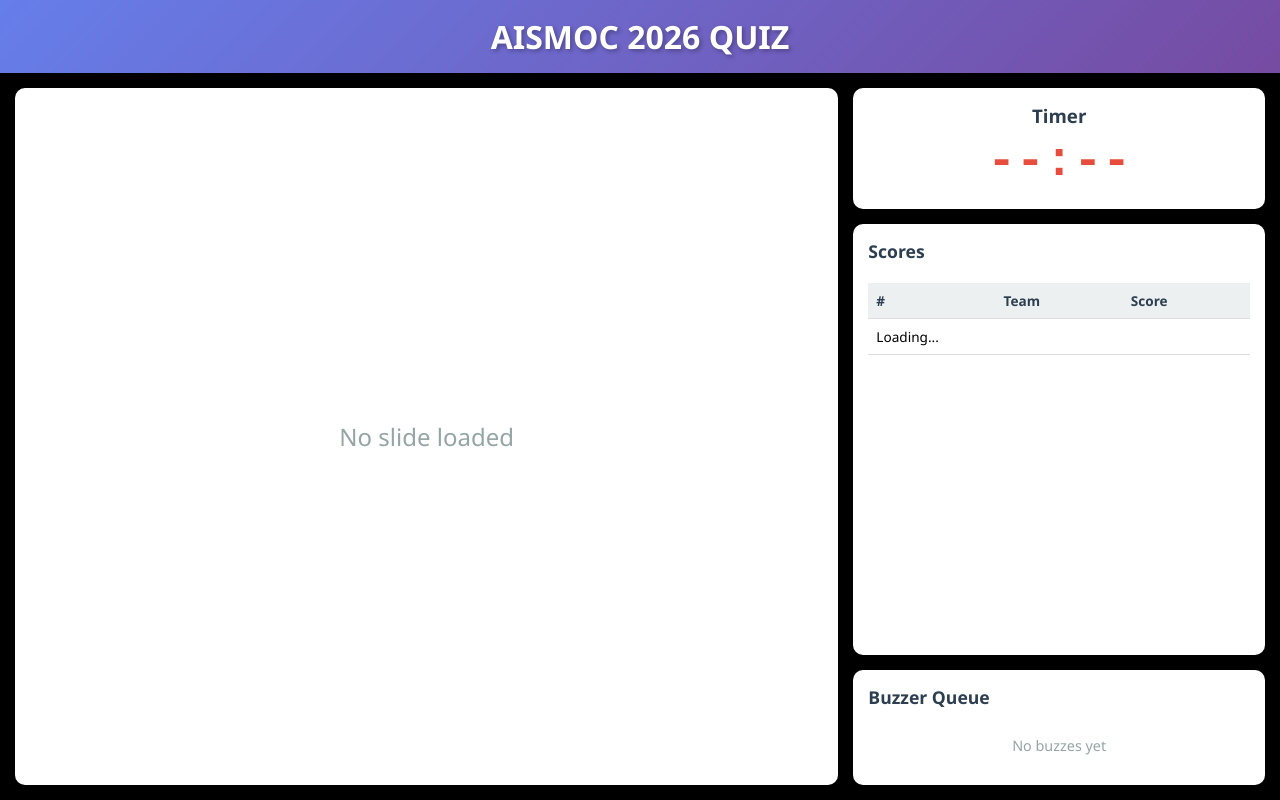
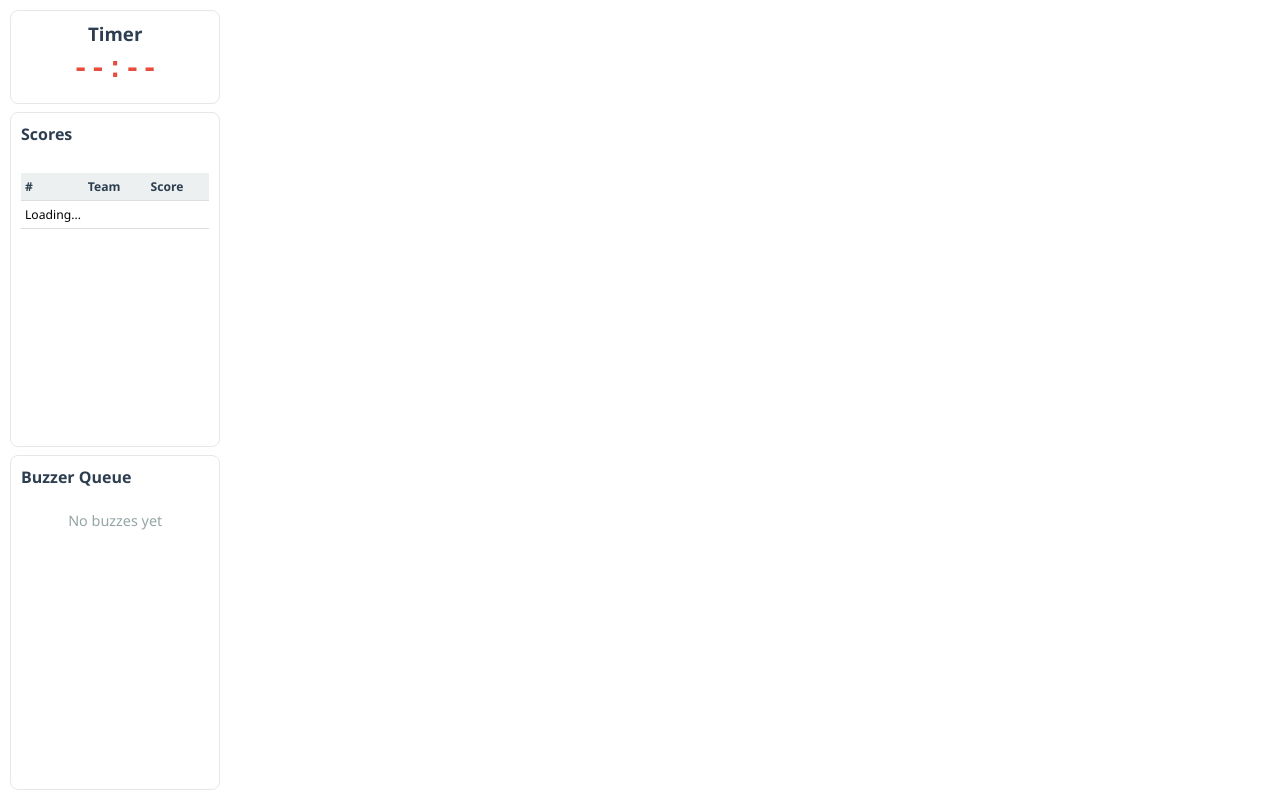
Before and after one commit to amdeyk/confquiz, a FastAPI app: page /display in a window 1280 px wide. Run offline with FastAPI, Linux system fonts and the light colour scheme; data that the repository does not hold is empty; parts of the project's set-up code (start-up, migrations or seed data) failed here and were passed over; some libraries are stand-ins or nearby versions.

Commit message:
quiz update

```diff
--- a/templates/display.html
+++ b/templates/display.html
@@ -4,26 +4,11 @@
 
 {% block content %}
 <div class="main-display">
-    <!-- Banner -->
-    <div class="banner">
-        <h1 id="bannerText">AISMOC 2026 QUIZ</h1>
-    </div>
+    <div class="display-grid">
+        <!-- Side Panel (Left) -->
+        <div class="side-panel">
+            <h1 id="bannerText" class="banner-text-hidden">AISMOC 2026 QUIZ</h1>
 
-    <!-- Main Content Area -->
-    <div class="display-grid">
-        <!-- Slide Display (Left) -->
-        <div class="slide-area">
-            <!-- PNG Slides -->
-            <div id="slideContainer" class="slide-container">
-                <div class="no-slide">No slide loaded</div>
-            </div>
-
-            <!-- Screen Share Video -->
-            <video id="screenShareVideo" class="screen-share-video" autoplay playsinline muted></video>
-        </div>
-
-        <!-- Side Panel (Right) -->
-        <div class="side-panel">
             <!-- Timer -->
             <div class="timer-card">
                 <h3>Timer</h3>
@@ -58,6 +43,14 @@
                 </div>
             </div>
         </div>
+
+        <!-- Blank Main Area (Presenter/Slide view disabled) -->
+        <div class="slide-area">
+            <div id="slideContainer" class="slide-container">
+                <div class="no-slide">No slide loaded</div>
+            </div>
+            <video id="screenShareVideo" class="screen-share-video" autoplay playsinline muted></video>
+        </div>
     </div>
 </div>
 
@@ -67,7 +60,7 @@
     }
 
     body {
-        background: #000;
+        background: #fff;
         margin: 0;
         padding: 0;
         overflow: hidden;
@@ -83,25 +76,15 @@
         flex-direction: column;
     }
 
-    .banner {
-        background: linear-gradient(135deg, #667eea 0%, #764ba2 100%);
-        padding: 15px 20px;
-        text-align: center;
-        flex-shrink: 0;
-    }
-
-    .banner h1 {
-        color: white;
-        font-size: 2rem;
-        margin: 0;
-        text-shadow: 2px 2px 4px rgba(0, 0, 0, 0.3);
+    .banner-text-hidden {
+        display: none;
     }
 
     .display-grid {
         display: grid;
-        grid-template-columns: 2fr 1fr;
-        gap: 15px;
-        padding: 15px;
+        grid-template-columns: 18% 82%;
+        gap: 0;
+        padding: 0;
         flex: 1;
         overflow: hidden;
         min-height: 0;
@@ -109,11 +92,7 @@
 
     .slide-area {
         background: white;
-        border-radius: 10px;
         overflow: hidden;
-        display: flex;
-        align-items: center;
-        justify-content: center;
         min-height: 0;
         min-width: 0;
     }
@@ -158,7 +137,9 @@
     .side-panel {
         display: flex;
         flex-direction: column;
-        gap: 15px;
+        gap: 8px;
+        padding: 10px;
+        background: #fff;
         overflow: hidden;
         min-height: 0;
     }
@@ -167,13 +148,15 @@
     .scoreboard-card,
     .buzzer-card {
         background: white;
-        border-radius: 10px;
-        padding: 15px;
+        border-radius: 8px;
+        padding: 10px;
+        border: 1px solid #e5e7eb;
         overflow: hidden;
     }
 
     .timer-card {
         text-align: center;
+        flex-shrink: 0;
     }
 
     .timer-card h3 {
@@ -182,7 +165,7 @@
     }
 
     .timer-value {
-        font-size: 3rem;
+        font-size: 1.8rem;
         font-weight: bold;
         color: #e74c3c;
         font-family: 'Courier New', monospace;
@@ -197,31 +180,32 @@
 
     .scoreboard-card {
         flex: 1;
-        overflow-y: auto;
-        overflow-x: hidden;
+        overflow: hidden;
         min-height: 0;
+        display: flex;
+        flex-direction: column;
     }
 
     .scoreboard-card h3 {
-        margin: 0 0 12px 0;
+        margin: 0 0 8px 0;
         color: #2c3e50;
-        font-size: 1.1rem;
+        font-size: 1rem;
     }
 
     #scoreboardTable {
         width: 100%;
-        font-size: 0.85rem;
+        font-size: 0.76rem;
         table-layout: fixed;
     }
 
     #scoreboardTable th {
         background: #ecf0f1;
-        padding: 8px;
+        padding: 5px 4px;
         text-align: left;
     }
 
     #scoreboardTable td {
-        padding: 8px;
+        padding: 5px 4px;
         overflow: hidden;
         text-overflow: ellipsis;
         white-space: nowrap;
@@ -233,27 +217,33 @@
     }
 
     .buzzer-card {
-        max-height: 250px;
-        overflow-y: auto;
-        overflow-x: hidden;
-        flex-shrink: 0;
+        flex: 1;
+        min-height: 0;
+        overflow: hidden;
+        display: flex;
+        flex-direction: column;
     }
 
     .buzzer-card h3 {
-        margin: 0 0 12px 0;
+        margin: 0 0 8px 0;
         color: #2c3e50;
-        font-size: 1.1rem;
+        font-size: 1rem;
+    }
+
+    #buzzerQueue {
+        min-height: 0;
+        overflow-y: auto;
     }
 
     .buzzer-item {
-        padding: 8px 10px;
-        margin-bottom: 8px;
+        padding: 6px 7px;
+        margin-bottom: 4px;
         border-radius: 5px;
         background: #ecf0f1;
         display: flex;
         justify-content: space-between;
         align-items: center;
-        font-size: 0.9rem;
+        font-size: 0.78rem;
     }
 
     .buzzer-item.first {
@@ -267,6 +257,12 @@
         text-align: center;
         padding: 15px;
         font-size: 0.9rem;
+    }
+
+    /* Keep display logic running but hide all presentation content */
+    .slide-container,
+    .screen-share-video {
+        display: none !important;
     }
 
     /* Ensure no horizontal scroll */
@@ -285,7 +281,6 @@
             padding: 20px;
         }
 
-        .banner,
         .display-grid {
             display: none !important;
         }
@@ -329,16 +324,8 @@ let pendingLivekitUrl = null;
 const displayId = 'display_' + Math.random().toString(36).substr(2, 9);
 
 async function loadDisplayMode() {
-    try {
-        const response = await fetch('/api/display/display-mode');
-        if (response.ok) {
-            const data = await response.json();
-            displayMode = data.display_mode || 'png_slides';
-            console.log('Display mode:', displayMode);
-        }
-    } catch (error) {
-        console.error('Failed to load display mode, using default:', error);
-    }
+    // Presenter rendering is intentionally disabled for main display.
+    displayMode = 'png_slides';
 }
 
 function normalizeStats(reports) {
@@ -513,10 +500,6 @@ function stopLiveKit() {
 }
 
 async function init() {
-    if (!window.livekit) {
-        showAlert('LiveKit client failed to load. Check network access.', 'error');
-        return;
-    }
     // Load display mode setting
     await loadDisplayMode();
     // Get session ID from URL or default to 1
@@ -694,14 +677,9 @@ function connectWebSocket() {
                 case 'settings.update':
                     // Display mode changed
                     if (data.setting_key === 'display_mode') {
-                        displayMode = data.setting_value;
-                        if (displayMode === 'png_slides') {
-                            stopLiveKit();
-                        } else if (displayMode === 'screen_share') {
-                              sendDisplayJoin(true);
-                              attemptLiveKitConnect();
-                          }
-                      }
+                        displayMode = 'png_slides';
+                        stopLiveKit();
+                    }
                     break;
             }
         } catch (error) {
```
Also changed, not shown: T_1 state.md (added, +107 -0 lines), CHANGELOG_CONSOLIDATED.md.
